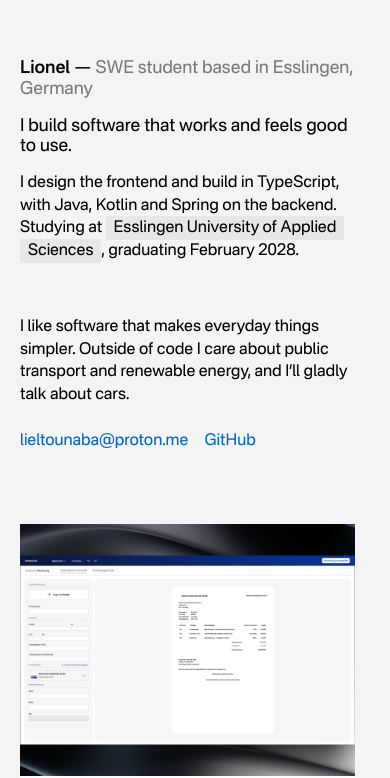
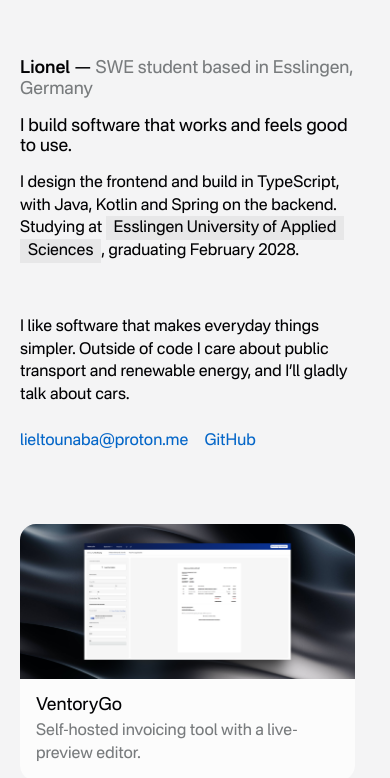
Before and after one commit to shandao256/my-portfolio, a React (Vite) app in the folder portfolio-lt/: page / in a window 390 px wide. Shown: the part 111-889 px from the top of the page. Built offline with nearby package versions, Linux system fonts and the light colour scheme.

Commit message:
style: add radii to tiles, image adjustments in mobile previews

```diff
--- a/portfolio-lt/src/components/Projects.css
+++ b/portfolio-lt/src/components/Projects.css
@@ -37,6 +37,10 @@
     font: inherit;
     text-align: left;
     cursor: pointer;
+    border-radius: var(--tiles);
+    overflow: hidden;
+    isolation: isolate;
+
 }
 
 .bento__tile:focus-visible {
@@ -81,7 +85,8 @@
     }
 
     .bento__tile { height: auto; }
-    .bento__media { aspect-ratio: 4 / 3; }
+    .bento__media { aspect-ratio: auto; }
+    .bento__image { height: auto; }
 }
 
 @media (prefers-reduced-motion: reduce) {
--- a/portfolio-lt/src/index.css
+++ b/portfolio-lt/src/index.css
@@ -35,6 +35,11 @@
   --nav-width: 17.5rem;
   --content-width: 72rem;
 
+
+  --radius-tag: 0.25rem;
+  --radius-control: 0.5rem;
+  --tiles: 1rem;
+  --full-round: 50rem;
 }
 
 @media (max-width: 40em) {
```
